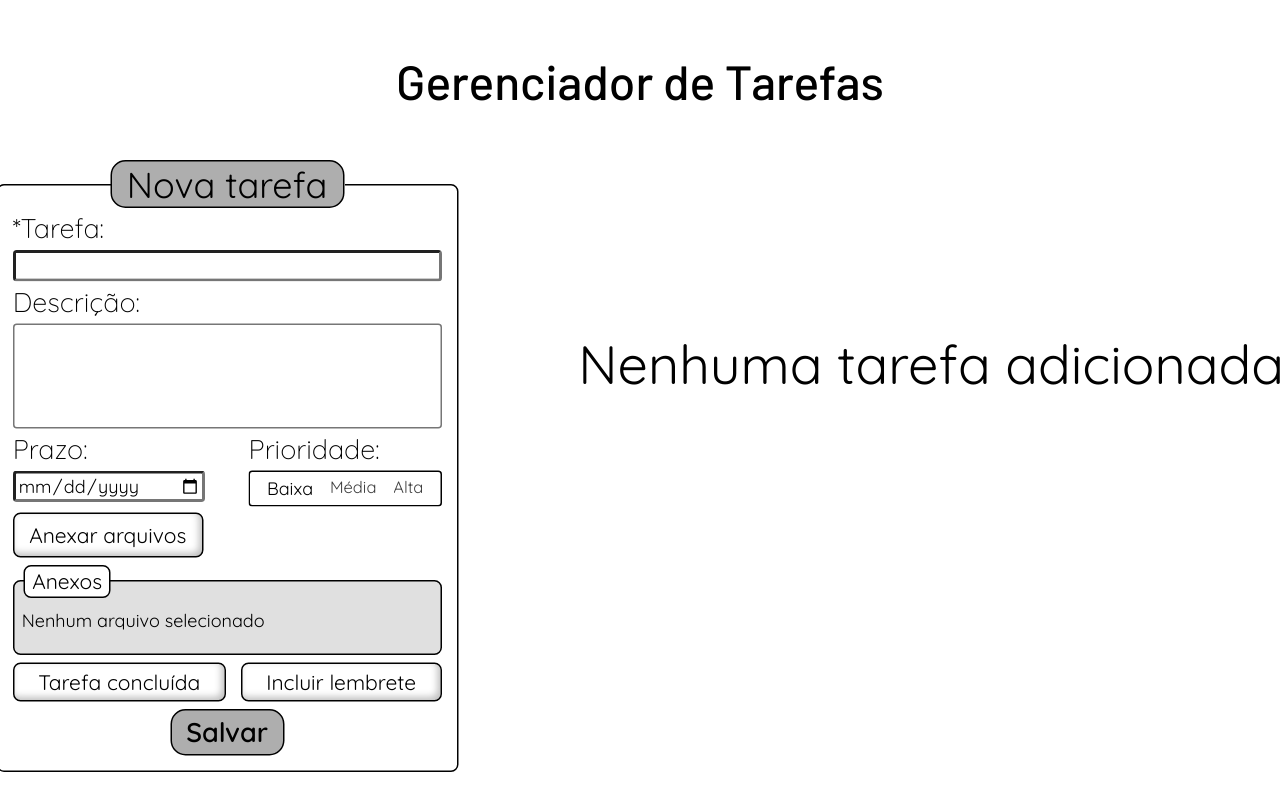
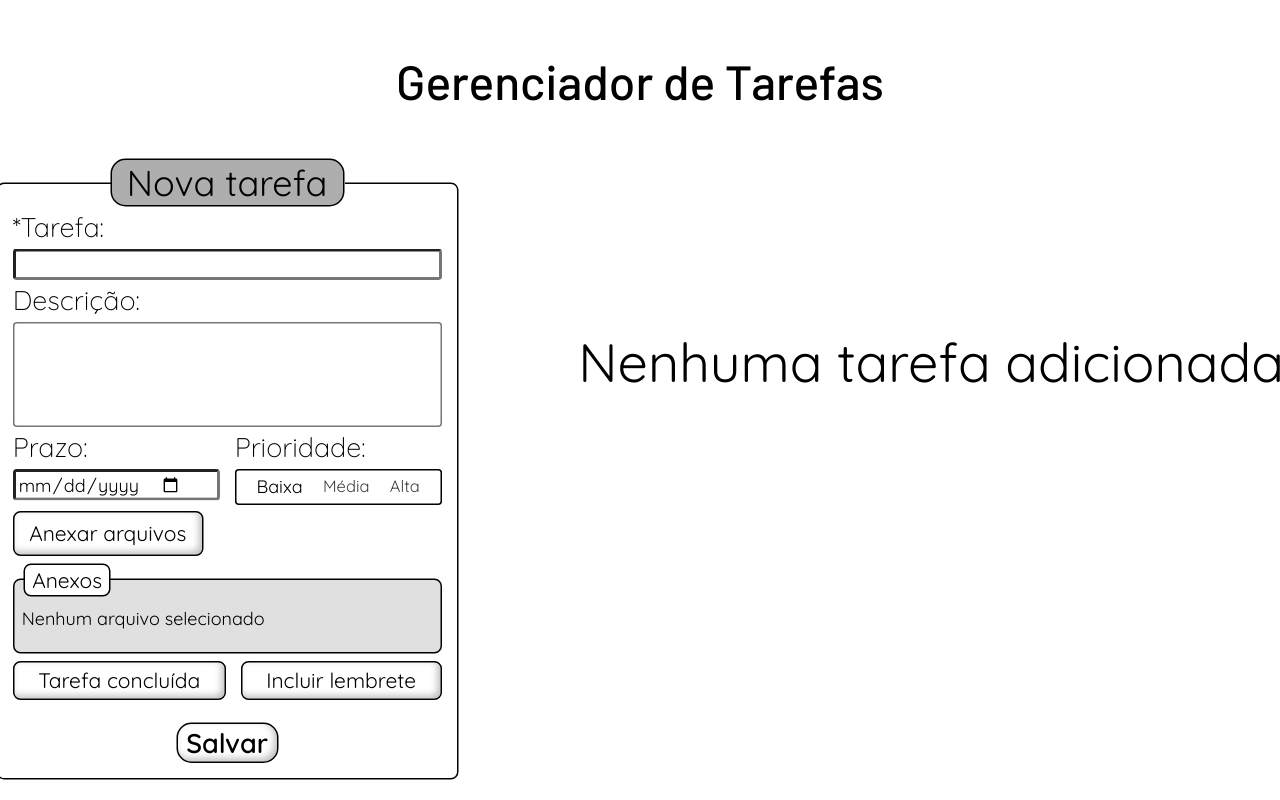
Before and after one commit to gscolombo/PHP-Task-List, a PHP site: page / in a window 1280 px wide. Run offline with PHP 8.4, Linux system fonts and the light colour scheme; data that the repository does not hold is empty; some libraries are stand-ins or nearby versions.

Commit message:
Style corrections

```diff
--- a/public/js/script.js
+++ b/public/js/script.js
@@ -20,7 +20,9 @@ tasks.forEach( task => {
     const concludeBtn = task.querySelector(".options button.conclude");
     const editBtn = task.querySelector(".options button.edit");
 
-    detailsBtn.addEventListener("click", showDetails);
+    detailsBtn.addEventListener("click", () => {
+        showDetails(task);
+    });
     duplicateBtn.addEventListener("click", e => databaseFetch(e, "duplicate"));
     deleteBtn.addEventListener("click", e => databaseFetch(e, "delete"));
     concludeBtn.addEventListener("click", e => databaseFetch(e, "conclude"));
--- a/public/sass/_form.scss
+++ b/public/sass/_form.scss
@@ -3,6 +3,9 @@ form {
     flex-direction: column;
     justify-content: center;
     padding: 0 20px;
+    @include mq("x-small") {
+        padding: 0 10px;
+    }
     @include mq("medium") {
         transform: scale(1.5);
         min-width: 60vw;
@@ -16,6 +19,9 @@ form {
         padding: 0 10px 10px 10px;
         label {
             @include typo(2, 18, 300);
+            @include mq("x-small") {
+                font-size: calc(14 / 16) + rem;
+            }
             margin: 5px 0;
         }
         input, textarea {
@@ -25,7 +31,7 @@ form {
             appearance: none;
             display: none;
         }
-        .form-title, .save{
+        .form-title {
             @include typo(2, 24);
             padding: 3px 10px;
             background-color: $white_dark;
@@ -46,23 +52,35 @@ form {
             resize: none;
         }
         .deadline-and-priority {
-            display: flex;
-            justify-content: space-between;
+            display: grid;
+            grid-template-columns: 1fr 1fr;
+            gap: 10px;
         }
         .deadline-box, .priority-box {
             display: flex;
             flex-direction: column;
-            min-width: 45%;
+            min-width: fit-content;
         }
         .deadline-box input {
+            display: grid;
+            grid-template-columns: fit-content(100%) fit-content(100%);
+            min-width: fit-content;
             @include typo(2, 12);
+            @include mq("x-small") {
+                font-size: calc(10 / 16) + rem;
+            }
             cursor: pointer;
         }
-        .priority-box .priority-options {
+        .priority-box {
+            .priority-options {
                 display: flex;
                 justify-content: space-evenly;
                 border: 1px solid black;
                 border-radius: 2.5px;
+                @include mq("x-small") {
+                    gap: 2.5px;
+                    padding: 0 5px;
+                }
                 input {
                     margin: 0;
                     &:checked+label {
@@ -77,11 +95,18 @@ form {
                     cursor: pointer;
                 }
             }
+        }
         .concluded-and-reminder{
             display: flex;
             justify-content: space-between;
+            gap: 10px;
             .concluded, .reminder {
+                display: flex;
+                align-items: center;
+                justify-content: center;
+                text-align: center;
                 @include typo(2, 14);
+                box-sizing: content-box;
                 padding: 5px 16px;
                 border: 1px solid black;
                 border-radius: 5px;
@@ -89,6 +114,11 @@ form {
                 transition: all .1s;
                 cursor: pointer;
                 user-select: none;
+                min-height: calc(14 / 16) + rem;
+                max-width: fit-content;
+            }
+            .reminder {
+                grid-column: -1 / 2;
             }
             input:checked+label {
                 background-color: $white_dark;
@@ -97,6 +127,9 @@ form {
             @include mq("large") {
                 gap: 10px;
             }
+        }
+        .file-list .file {
+            max-width: 260px;
         }
         .attachment {
             @include typo(2, 14);
@@ -121,6 +154,10 @@ form {
         border-radius: 5px;
         max-width: calc(100vw - 40px);
         animation: show .25s ease-out forwards;
+        @include mq("x-small") {
+            transform: scale(0.85);
+            max-width: fit-content;
+        }
         @include mq("medium") {
             transform: scale(1.5);
             min-width: 60vw;
@@ -165,6 +202,9 @@ form {
             border-radius: 5px;
             resize: none;
             padding: 10px;
+            @include mq("x-small") {
+                padding: 5px;
+            }
         }
         input {
             &#name-edit {
@@ -192,7 +232,7 @@ form {
                 color: white;
             }
         }
-        textarea[name="description"], input#deadline-edit, label[name="priority"] {
+        textarea[name="description"], label[name="priority"] {
             @include typo(2, 14);
         }
         .deadline-and-priority {
@@ -227,7 +267,9 @@ form {
                 border-radius: 5px;
                 box-shadow: inset -2px -2px 5px rgba(0, 0, 0, .25);
                 padding: 10px;
-                max-width: fit-content;
+                max-width: 100%;
+                text-align: center;
+                margin: 10px 0 0 0;
             }
             .file-list-title {
                 z-index: 2;
@@ -235,13 +277,18 @@ form {
             input {
                 display: none;
             }
-        }
-        .submit-button {
-            margin: 0 auto 10px auto;
-            box-shadow: inset -2px -2px 5px rgba(0, 0, 0, .25);
-            border: none;
-            min-width: fit-content;
-            @include typo(2, 18);
+            .file {
+                max-width: none;
             }
         }
     }
+    .save {
+        margin: 10px auto 0 auto;
+        box-shadow: inset -2px -2px 5px rgba(0, 0, 0, .25);
+        border: 1px solid black;
+        border-radius: 10px;
+        background-color: $white_light;
+        min-width: fit-content;
+        @include typo(2, 24);
+    }
+}
--- a/public/sass/_geral.scss
+++ b/public/sass/_geral.scss
@@ -40,6 +40,10 @@
 * {
     box-sizing: border-box;
     max-height: 100%;
+    // overflow: hidden;
+}
+
+html, body {
     overflow: hidden;
 }
 
@@ -137,7 +141,6 @@ input, textarea {
         background-color: $white_main;
         min-height: 50px;
         max-height: 100px;
-        max-width: 100%;
         list-style: inside;
         overflow-y: scroll;
         z-index: 1;
@@ -169,7 +172,6 @@ input, textarea {
             justify-content: space-between;
             background-color: $white_light;
             min-height: 25px;
-            max-width: 80vw;
             border-radius: 5px;
             border: 1px solid black;
             padding: 5px 5px 5px 7px;
@@ -179,6 +181,7 @@ input, textarea {
                 white-space: nowrap;
                 text-overflow: ellipsis;
                 margin-bottom: 0;
+                overflow: hidden;
             }
             img {
                 transition: all .2s;
--- a/public/sass/_list.scss
+++ b/public/sass/_list.scss
@@ -7,6 +7,9 @@
         transform: scale(1.5);
         min-width: 60vw;
         margin: 25% auto;
+    }
+    @include mq("x-small") {
+        padding: 0 10px;
     }
     .wrapper {
         padding: 10px 0;
@@ -90,10 +93,14 @@
     overflow: hidden;
     max-height: 80px;
     @include setPriorityBG;
-    &.show-details {
+    &.show-details, &.unshow-details {
         .task-header {
-            justify-content: start;
-            gap: 10px;
+            justify-content: space-between;
+            .symbols {
+                display: flex;
+                gap: 10px;
+                align-items: center;
+            }
         }
     }
     .task-title {
@@ -105,11 +112,6 @@
         display: flex;
         align-items: flex-start;
         justify-content: space-between;
-        img {
-            &.unshow {
-                display: none;
-            }
-        }
     }
     .details {
         display: block;
@@ -135,6 +137,9 @@
     display: flex;
     justify-content: space-evenly;
     margin-top: 5px;
+    @include mq("x-small") {
+        gap: 5px;
+    }
     a, button {
         @include typo(2, 11);
         line-height: normal;
@@ -177,15 +182,6 @@
             max-width: 480px;
         }
     }
-    .show-details, .unshow-details {
-        button.show-details {
-            position: fixed;
-            top: 10px;
-            right: 10px;
-            background: none;
-            border: none;
-        }
-    }
     .show-details {
         animation: show .25s ease-out forwards;
     }
--- a/public/sass/_varmixins.scss
+++ b/public/sass/_varmixins.scss
@@ -41,6 +41,7 @@ $high-priority: #102027;
 }
 
 // Tamanhos de tela
+$x-small: 320px;
 $small: 400px;
 $medium: 760px;
 $large: 1200px;
@@ -66,6 +67,10 @@ $large: 1200px;
         @media screen and (max-width: #{$large - 1}) {
             @content;
         }
+    } @else if ($device == "x-small") {
+        @media screen and (max-width: #{$x-small}) {
+            @content;
+        }
     }
 }
 
```
Also changed, not shown: public/css/style.css. Lines whose indentation alone changed are shown as unchanged.
